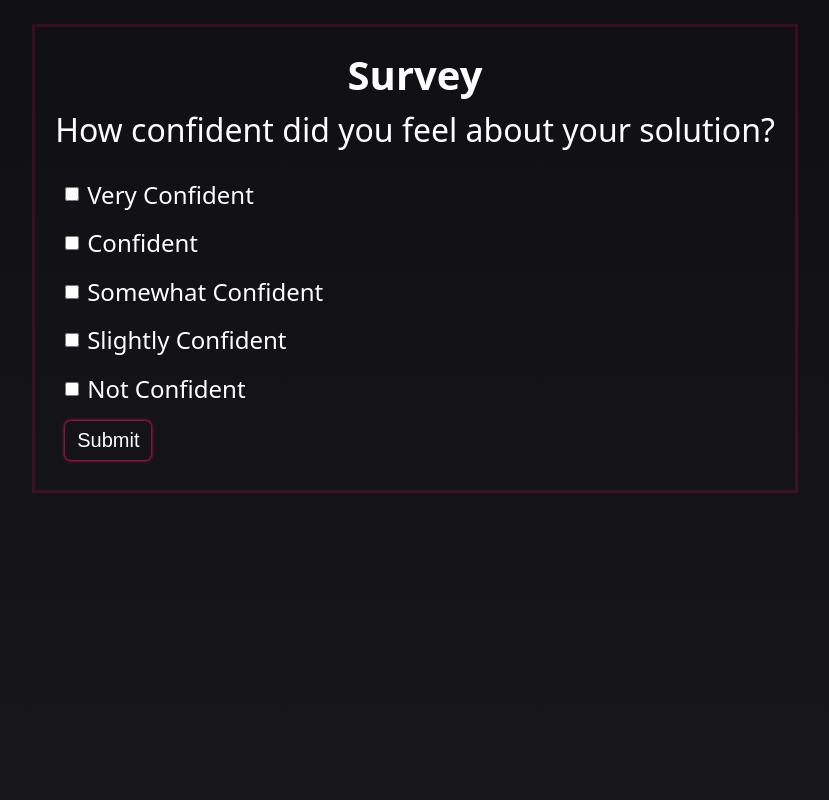
After one commit to felixtli/PALS-FINAL, a Django app: template PALS/studentSystem/templates/studentSystem/userSurvey.html in a window 1280 px wide. The commit adds this page. Shown: the whole page, without its empty margins (225-1054 px from the left). Run offline with Django 5.2, Linux system fonts and the light colour scheme; the template is opened without the code that fills it: most values are stand-ins (such as "Sample title", 1, 10 or a date in 2020).

Commit message:
added survey page in between questions; fixed question assignment & compiler bugs; fixed auto-save function bugs

```diff
--- a/PALS/load_questions.py
+++ b/PALS/load_questions.py
@@ -10,7 +10,7 @@ django.setup()
 from studentSystem.models import Question
 
 def createQuestion(title, description, difficulty, target_function, test_cases):
-    difficulty_map = {"Easy" : 1, "Medium" : 2, "Hard" : 3}
+    difficulty_map = {"Very Easy" : 1, "Easy" : 2, "Medium" : 3, "Hard" : 4}
 
     question, created = Question.objects.get_or_create(
         question_title=title,
@@ -18,6 +18,7 @@ def createQuestion(title, description, difficulty, target_function, test_cases):
             "question_description": description,
             "difficulty": difficulty_map[difficulty],
             "target_function": target_function,
+            "target_function_definition": target_function_definition,
             "test_cases": test_cases
         }
     )
@@ -30,5 +31,5 @@ if __name__ == "__main__":
     with open("Standard ML Problems & Solutions Dataset.csv", newline="", encoding="utf-8") as csvfile:
         reader = csv.DictReader(csvfile)
         for row in reader:
-            title, description, difficulty, target_function, test_cases = row["Problem Title"], row["Problem Description"], row["Difficulty"], row["Target Function Definition"], json.loads(row["Final JSON"])
+            title, description, difficulty, target_function, target_function_definition, test_cases = row["Problem Title"], row["Problem Description"], row["Difficulty"], row["Target Function"], row["Target Function Definition"], json.loads(row["Final JSON"])
             createQuestion(title, description, difficulty, target_function, test_cases)
--- /dev/null
+++ b/PALS/pals_project/static/CSS/surveyStyle.css
@@ -0,0 +1,140 @@
+/* Define Color Variables */
+/* Define Color Variables */
+:root {
+  --primary-color: rgb(15, 15, 20);
+  --secondary-color: rgba(255, 255, 255, 0.03);
+  --text-color: #fff;
+  --tertiary-color: rgba(252, 240, 245, 0.08);
+  --highlight: rgba(255, 0, 102, 0.171);
+  --highlight-2: rgba(255, 23, 116, 0.76);
+
+  --navbar-height: 8vh;
+  --gap: 0.8rem;
+  --border: #e2e8f0;
+  --focus-outline: 2px solid #2563eb;
+}
+
+/* Reset and base */
+* {
+  box-sizing: border-box;
+  margin: 0;
+  padding: 0;
+}
+
+body {
+  font-family: system-ui,-apple-system,BlinkMacSystemFont,"Segoe UI",Roboto,sans-serif;
+  background: var(--primary-color);
+  color: #fff;
+  line-height: 1.4;
+  min-height: 100vh;
+}
+
+#main {
+    background-image: linear-gradient(var( --primary-color), var(--secondary-color));
+    height: 100vh;
+    display: flex;
+    flex-direction: column;
+    justify-content: center;
+    align-items: center;
+}
+
+#survey-container {
+    height: auto;
+    min-height: 30%;
+    width: auto;
+    padding: 20px;
+    border: 3px solid var(--highlight);
+    margin-bottom: 10%;
+}
+
+#survey-header {
+    color: var(--text-color);
+    font-size: 2.5rem;
+    margin-bottom: 5px;
+    text-align: center;
+    font-weight: 600;
+}
+
+#survey-question {
+    color: var(--text-color);
+    font-size: 2rem;
+    margin-bottom: 15px;
+    text-align: center;
+    font-weight: 450;
+}
+
+#survey-form {
+    display: flex;
+    flex-direction: column;
+    align-items: flex-start;
+    gap: 15px;
+    padding: 10px;
+    font-weight: 350;
+}
+
+.form-item {
+    display: flex;
+    align-items: center;
+    gap: 8px; /* Space between checkbox button and label */
+    color: var(--text-color);
+    font-size: 1.5rem;
+    cursor: pointer;
+}
+
+.form-item input[type="checkbox"] {
+    width: 14px;
+    height: 14px;
+    accent-color: var(--highlight);
+    cursor: pointer;
+}
+
+#survey-submit {
+    background: none;
+    border: none;
+    cursor: pointer;
+    color: var(--text-color);
+    font-size: 1.25rem;
+    padding: 0.5rem 0.75rem;
+    border-radius: 6px;
+    display: inline-flex;
+    align-items: center;
+    justify-content: center;
+    gap: 4px;
+    box-shadow: 0 0 3px 1px var(--highlight-2);
+}
+
+#survey-submit:hover {
+    background: var(--highlight);
+}
+
+#survey-submit:focus {
+    outline: var(--focus-outline);
+    outline-offset: 2px;
+}
+
+#feedback-container {
+    height: auto;
+    min-height: 5%;
+    width: auto;
+    padding: 20px;
+    border: 3px solid var(--highlight);
+    font-size: 1.5rem;
+    visibility: hidden;
+    display: flex;
+    flex-direction: column;
+}
+
+#navigation-btn {
+  padding: 18px 24px;
+  margin-top: 1rem;
+  font-size: 1.3rem;
+  border: none;
+  cursor: pointer;
+  font-weight: 500;
+  border-radius: 999px;
+  background: var(--highlight-2);
+  color: #fff;
+  text-decoration: none;
+  transform: 1.5s ease, box-shadow 0.2s ease;
+  will-change: transform;
+}
--- /dev/null
+++ b/PALS/pals_project/static/JS/surveyForm.js
@@ -0,0 +1,100 @@
+function getCookie(name) {
+    let cookieValue = null;
+    if (document.cookie && document.cookie !== "") {
+        const cookies = document.cookie.split(";");
+        for (let cookie of cookies) {
+            cookie = cookie.trim();
+            if (cookie.startsWith(name + "=")) {
+                cookieValue = decodeURIComponent(cookie.substring(name.length + 1));
+                break;
+            }
+        }
+    }
+    return cookieValue;
+}
+
+document.addEventListener('DOMContentLoaded', function() {
+  const checkboxes = document.querySelectorAll('input[type="checkbox"]');
+
+  checkboxes.forEach(checkbox => {
+    checkbox.addEventListener('change', function() {
+      if (this.checked) {
+        checkboxes.forEach(otherCheckbox => {
+          if (otherCheckbox !== this) {
+            otherCheckbox.checked = false;
+          }
+        });
+      }
+    });
+  });
+});
+
+async function postSurveyResponse(surveyResponse) {
+    const csrftoken = getCookie('csrftoken');
+    window.alert("This is the window id: " + window.sessionID);
+    try {
+        const response = await fetch(`/${window.sessionID}/post-survey-response/`, {
+            method: "POST",
+            headers: {
+                "Content-Type" : "application/json",
+                "X-CSRFToken" : csrftoken
+            },
+            body: JSON.stringify ({"survey_response" : surveyResponse})
+        })
+
+        if (!response.ok) {
+            throw new Error(`Response status: ${response.status}`);
+        }
+
+    } catch (error) {
+        console.error(error.message);
+    }
+}
+
+async function navigateToDashboard() {
+    const csrftoken = getCookie('csrftoken');
+    const response = await fetch("/dashboard/", {
+        method: "POST",
+        headers: {
+            "Content-Type": "application/json",
+            "X-CSRFToken": csrftoken
+        },
+        body: JSON.stringify({ request_type: "next_question" })
+    });
+
+    if (response.redirected) {
+        window.location.href = response.url;
+    } else {
+        window.location.href = "/dashboard/";
+    }
+}
+
+document.addEventListener('DOMContentLoaded', function() {
+    const surveySubmit = document.getElementById('survey-submit');
+    const feedbackContainer = document.getElementById('feedback-container');
+    surveySubmit.addEventListener('click', function (event) {
+        event.preventDefault();
+
+        const checkedValues = Array.from(
+            document.querySelectorAll('input[type="checkbox"]:checked')
+        ).map(cb => cb.value);
+
+        if (checkedValues.length === 0) {
+            alert("Please select an option before submitting the survey.");
+            return;
+        }
+
+        console.log("Submitted value: " + checkedValues);
+
+        postSurveyResponse(checkedValues[0]);
+
+        feedbackContainer.style.visibility = 'visible';
+    });
+});
+
+document.addEventListener("DOMContentLoaded", function () {
+    const navigationButton = document.getElementById("navigation-btn");
+    navigationButton.addEventListener("click", function () {
+        navigateToDashboard();
+    });
+});
--- a/PALS/studentSystem/ai_test.py
+++ b/PALS/studentSystem/ai_test.py
@@ -13,7 +13,7 @@ speed_options = {
   "temperature": 0.2,    # concise/deterministic
 }
 
-model = "gemma3:4b"
+model = "gemma3:4b" # Change model name as needed
 
 def chat_once (messages):
     payload = {
--- a/PALS/studentSystem/compiler.py
+++ b/PALS/studentSystem/compiler.py
@@ -214,6 +214,7 @@ def runTestCases(codeInput, inputCases, expectedOutputs, targetFunction, returnT
         val _ = ListPair.app (fn (inp, out) => runTest (targetFunction, inp, out))
                     (inputCases, expectedOutputs)
         """
+    print ("TEST HARNESS:" + str(testHarness))
 
     compilerRaw = subprocess.run(
         ["sml"],
@@ -225,6 +226,7 @@ def runTestCases(codeInput, inputCases, expectedOutputs, targetFunction, returnT
     )
 
     result = compilerRaw.stdout
+    print ("COMPILER RESULT: " + str(result))
 
     passCount = 0
     with open("results.txt", "r") as resultsFile:
--- a/PALS/studentSystem/templates/studentSystem/codeSubmit.html
+++ b/PALS/studentSystem/templates/studentSystem/codeSubmit.html
@@ -17,9 +17,9 @@
                 <textarea placeholder="Begin response here..." class="input-area" id="code-input-area" spellcheck="false"></textarea>
                 <div class="input-button-area">
                     <button class="input-button" id="submit"> Submit </button>
-                    <button class="input-button" id="ask-ai"> Ask AI </button>
+                    <button class="input-button" id="ask-ai"> Inline Suggestion </button>
                     <button class="input-button" id="test"> Test </button>
-                    <button class="input-button" id="clear-compiler"> Clear Compiler </button>
+                    <button class="input-button" id="clear-compiler"> Clear Outputs </button>
                     <!-- <a class="input-button" href="/{{nextSession}}/codesubmission/"> FORWARD 1 Q </a> -->
                     <!-- <a class="input-button" href="/{{previousSession}}/codesubmission/"> BACK 1 Q </a> -->
                 </div>
--- /dev/null
+++ b/PALS/studentSystem/templates/studentSystem/userSurvey.html
@@ -0,0 +1,59 @@
+{% load static %}
+
+<!DOCTYPE html>
+<html lang="en">
+    <link rel="stylesheet" href="{% static 'CSS/surveyStyle.css' %}">
+
+    <head>
+        <meta charset="utf-8">
+        <meta name="viewport" content="width=device-width, initial-scale=1">
+        <title>PALS</title>
+    </head>
+
+    <body>
+
+        <div id="main">
+            <div id="survey-container">
+                <p id="survey-header"> Survey </p>
+                <p id="survey-question"> How confident did you feel about your solution? </p>
+                <form id="survey-form">
+                    {%csrf_token%}
+                    <label class="form-item">
+                        <input type="checkbox" name="very-confident" value="Very Confident">
+                        Very Confident
+                    </label>
+
+                    <label class="form-item">
+                        <input type="checkbox" name="confident" value="Confident">
+                        Confident
+                    </label>
+
+                    <label class="form-item">
+                        <input type="checkbox" name="somewhat-confident" value="Somewhat Confident">
+                        Somewhat Confident
+                    </label>
+
+                    <label class="form-item">
+                        <input type="checkbox" name="slightly-confident" value="Slightly Confident">
+                        Slightly Confident
+                    </label>
+
+                    <label class="form-item">
+                        <input type="checkbox" name="not-confident" value="Not Confident">
+                        Not Confident
+                    </label>
+                    <input id="survey-submit" type="submit" value="Submit">
+                </form>
+            </div>
+            <div id="feedback-container">
+                <p id="feedback-message">Thank you for your response! Your solution passed {{ solved_test_cases }}/10 test cases.</p>
+                <button id="navigation-btn"> Return to Dashboard </button>
+            </div>
+        </div>
+        <script> const casesPassed = {{ solved_test_cases|safe }}; </script>
+        <script> window.sessionID = "{{ session_id }}"; </script>
+        <script src="{% static 'JS/surveyForm.js' %}"></script>
+
+    </body>
+
+</html>
--- a/PALS/studentSystem/urls.py
+++ b/PALS/studentSystem/urls.py
@@ -14,6 +14,8 @@ urlpatterns = [
     path('create-chat/', views.createChat, name='createChat'), # Function to create a new chat session
     path("<int:id>/chat/", views.chat, name="chat"), # Each chat session, which takes an argument for the id of the session
     path("<int:id>/codesubmission/", views.codeSubmit, name="codeSubmit"), # Code submission page
+    path("<int:id>/survey/", views.user_survey, name="user_survey"), # User survey page
+    path("<int:id>/post-survey-response/", views.post_survey_response, name="post_survey_response"), # Function to handle survey response submission
     path("<int:id>/save/", views.saveSubmission, name="saveSubmission"), # Function to save the current code submission
     path("<int:id>/ask-ai/", views.askAI, name="askAI"), # Function to ask the AI for help
     path("compile/", views.runCompile, name="runCompile"), # Function to compile the current code submission
```
Also changed, not shown: PALS/pals_project/static/JS/submission.js (+18 -33 lines), PALS/studentSystem/models.py (+6 -3 lines), PALS/studentSystem/question_assignment.py (+6 -9 lines), PALS/studentSystem/views.py (+45 -15 lines), PALS/db.sqlite3, PALS/studentSystem/migrations/0028_questionattempt_survey_response.py (added), PALS/studentSystem/migrations/0029_question_target_function_definition.py (added), PALS/studentSystem/migrations/0030_alter_question_difficulty.py (added), 1 other file.
